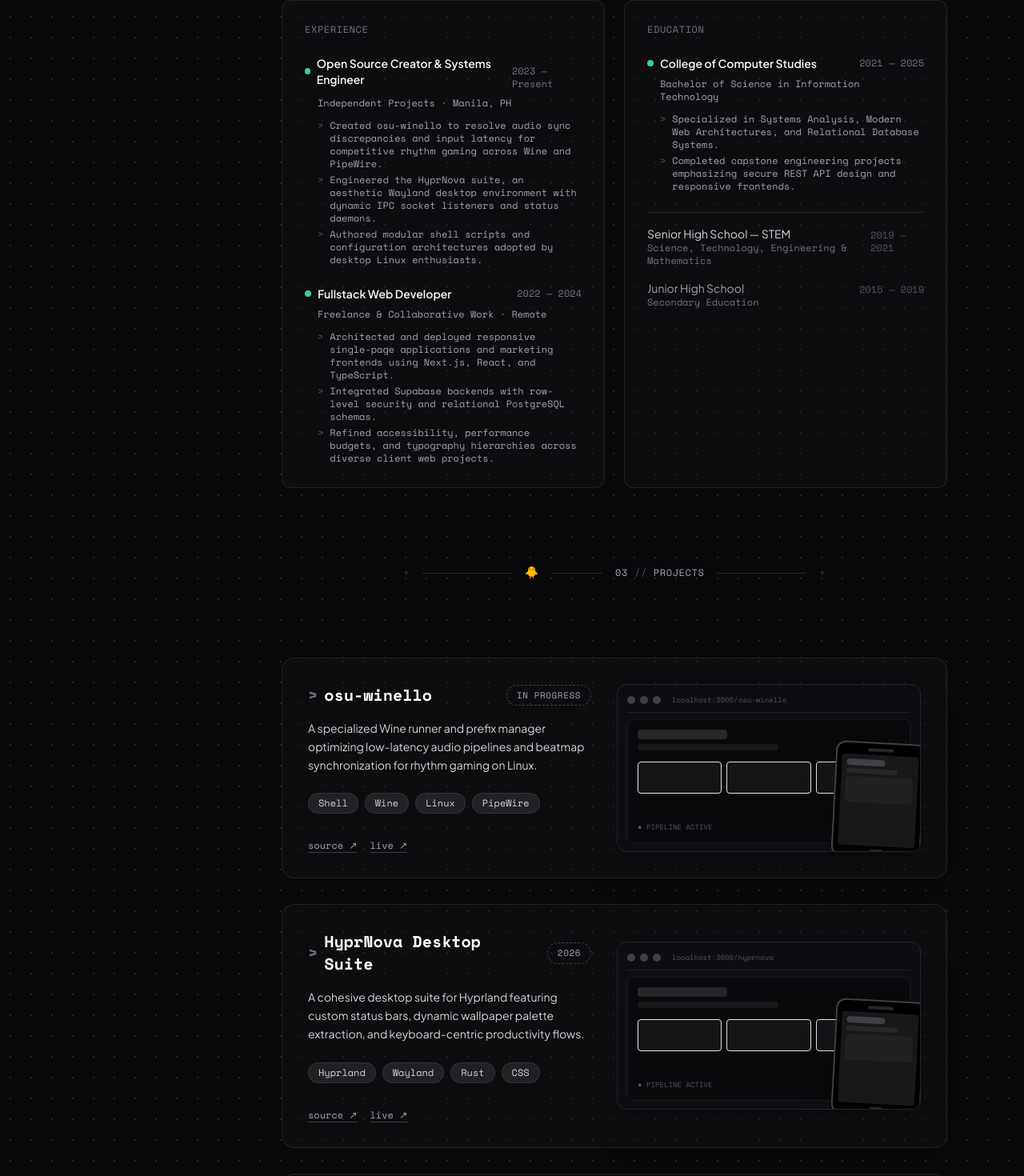
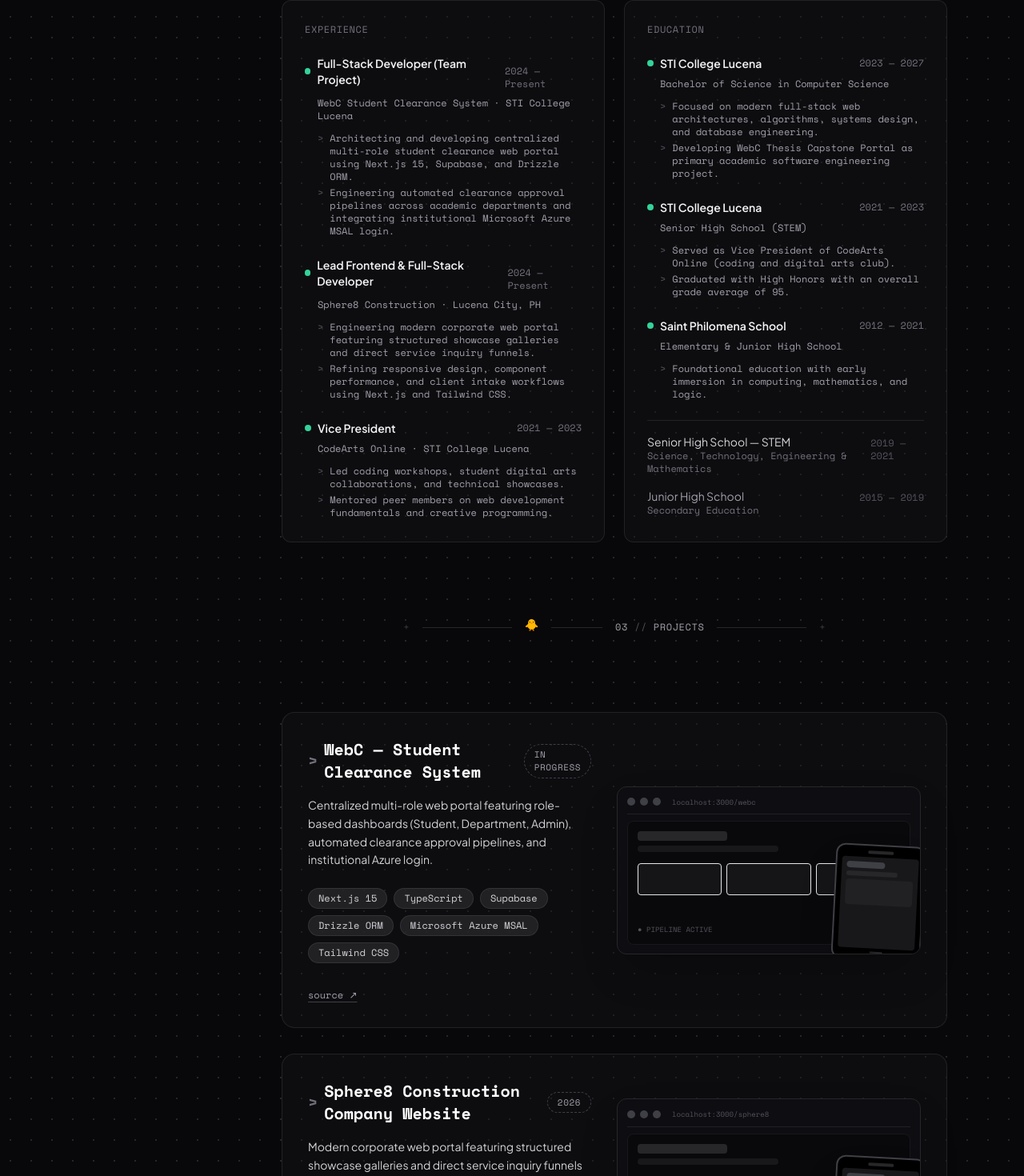
Before and after one commit to TwilightDust12/portfolio, a Next.js app: page / in a window 1280 px wide. Shown: the part 876-2346 px from the top of the page at 80% size. Built offline with nearby package versions, Linux system fonts and the light colour scheme.

Commit message:
feat: update portfolio data engine with verified stack and thesis details

```diff
--- a/src/data/portfolio.ts
+++ b/src/data/portfolio.ts
@@ -2,16 +2,16 @@
 
 export const portfolioData: PortfolioConfig = {
   personal: {
-    name: "Twilight",
-    title: "Software Engineer & Systems Tinkerer",
-    tagline: "Building responsive web systems, tailored Linux desktop suites, and low-latency audio tooling with clean editorial discipline.",
+    name: "Jose Raphael Jaro",
+    title: "Aspiring Full-Stack Developer",
+    tagline: "Doing things, little by little. Building responsive web systems, intuitive user interfaces, and clean code at the intersection of modern full-stack development, Wayland Linux environments, and expressive personal aesthetics.",
     bioParagraphs: [
-      "I am a software engineer focused on building clean, high-performance web applications and exploring the Linux desktop ecosystem. My work pairs deep technical care with a strong respect for layout, typography, and tactile interface craft.",
-      "Beyond modern web stacks, I spend substantial time configuring Wayland window managers, writing automation tools in Shell and Rust, and optimizing audio pipelines for rhythm games on Linux."
+      "Doing things, little by little. Building responsive web systems, intuitive user interfaces, and clean code at the intersection of modern full-stack development, Wayland Linux environments, and expressive personal aesthetics.",
+      "Actively seeking an On-the-Job Training (OJT) / internship role to contribute full-stack capabilities in a production software team."
     ],
-    location: "Manila, PH / Remote",
+    location: "Lucena City, Quezon Province, Philippines",
     email: "jyrum12@gmail.com",
-    availability: "Available for select projects & full-time engineering roles",
+    availability: "Seeking OJT / Internship Opportunities",
   },
 
   socials: [
@@ -24,207 +24,309 @@
     {
       platform: "linkedin",
       label: "LinkedIn",
-      url: "https://linkedin.com",
-      username: "Twilight"
+      url: "https://www.linkedin.com/in/jose-raphael-jaro-822b2b251/",
+      username: "Jose Raphael Jaro"
+    },
+    {
+      platform: "facebook",
+      label: "Facebook",
+      url: "https://www.facebook.com/Jyrum.JaroLuckyStar/",
+      username: "Jyrum Jaro"
     },
     {
       platform: "instagram",
       label: "Instagram",
-      url: "https://instagram.com",
-      username: "@twilight"
+      url: "https://www.instagram.com/jy.twi/",
+      username: "@jy.twi"
     },
     {
-      platform: "facebook",
-      label: "Facebook",
-      url: "https://facebook.com",
-      username: "Twilight"
+      platform: "discord",
+      label: "Discord",
+      url: "https://discord.com",
+      username: "twilightdust"
     }
   ],
 
   experience: [
     {
-      id: "exp-1",
-      role: "Open Source Creator & Systems Engineer",
-      company: "Independent Projects",
-      period: "2023 — Present",
-      location: "Manila, PH",
+      id: "exp-thesis",
+      role: "Full-Stack Developer (Team Project)",
+      company: "WebC Student Clearance System",
+      period: "2024 — Present",
+      location: "STI College Lucena",
       description: [
-        "Created osu-winello to resolve audio sync discrepancies and input latency for competitive rhythm gaming across Wine and PipeWire.",
-        "Engineered the HyprNova suite, an aesthetic Wayland desktop environment with dynamic IPC socket listeners and status daemons.",
-        "Authored modular shell scripts and configuration architectures adopted by desktop Linux enthusiasts."
+        "Architecting and developing centralized multi-role student clearance web portal using Next.js 15, Supabase, and Drizzle ORM.",
+        "Engineering automated clearance approval pipelines across academic departments and integrating institutional Microsoft Azure MSAL login."
       ],
-      technologies: ["Linux", "Bash", "Rust", "Wayland", "PipeWire", "Git"]
+      technologies: ["Next.js 15", "TypeScript", "Supabase", "Drizzle ORM", "Microsoft Azure MSAL", "Tailwind CSS"]
     },
     {
-      id: "exp-2",
-      role: "Fullstack Web Developer",
-      company: "Freelance & Collaborative Work",
-      period: "2022 — 2024",
-      location: "Remote",
+      id: "exp-sphere8",
+      role: "Lead Frontend & Full-Stack Developer",
+      company: "Sphere8 Construction",
+      period: "2024 — Present",
+      location: "Lucena City, PH",
       description: [
-        "Architected and deployed responsive single-page applications and marketing frontends using Next.js, React, and TypeScript.",
-        "Integrated Supabase backends with row-level security and relational PostgreSQL schemas.",
-        "Refined accessibility, performance budgets, and typography hierarchies across diverse client web projects."
+        "Engineering modern corporate web portal featuring structured showcase galleries and direct service inquiry funnels.",
+        "Refining responsive design, component performance, and client intake workflows using Next.js and Tailwind CSS."
       ],
-      technologies: ["Next.js", "React", "TypeScript", "Tailwind CSS", "Supabase", "PostgreSQL"]
+      technologies: ["Next.js", "React", "Tailwind CSS", "TypeScript"]
+    },
+    {
+      id: "exp-codearts",
+      role: "Vice President",
+      company: "CodeArts Online",
+      period: "2021 — 2023",
+      location: "STI College Lucena",
+      description: [
+        "Led coding workshops, student digital arts collaborations, and technical showcases.",
+        "Mentored peer members on web development fundamentals and creative programming."
+      ],
+      technologies: ["Web Development", "Leadership", "Creative Technology"]
     }
   ],
 
   education: [
     {
-      id: "edu-1",
-      degree: "Bachelor of Science in Information Technology",
-      institution: "College of Computer Studies",
-      period: "2021 — 2025",
-      location: "Philippines",
-      honors: "Dean's Honor List",
+      id: "edu-cs",
+      degree: "Bachelor of Science in Computer Science",
+      institution: "STI College Lucena",
+      period: "2023 — 2027",
+      location: "Lucena City, Philippines",
       details: [
-        "Specialized in Systems Analysis, Modern Web Architectures, and Relational Database Systems.",
-        "Completed capstone engineering projects emphasizing secure REST API design and responsive frontends."
+        "Focused on modern full-stack web architectures, algorithms, systems design, and database engineering.",
+        "Developing WebC Thesis Capstone Portal as primary academic software engineering project."
+      ]
+    },
+    {
+      id: "edu-shs",
+      degree: "Senior High School (STEM)",
+      institution: "STI College Lucena",
+      period: "2021 — 2023",
+      location: "Lucena City, Philippines",
+      honors: "Graduated with High Honors (95 average)",
+      details: [
+        "Served as Vice President of CodeArts Online (coding and digital arts club).",
+        "Graduated with High Honors with an overall grade average of 95."
+      ]
+    },
+    {
+      id: "edu-sps",
+      degree: "Elementary & Junior High School",
+      institution: "Saint Philomena School",
+      period: "2012 — 2021",
+      location: "Lucena City, Philippines",
+      details: [
+        "Foundational education with early immersion in computing, mathematics, and logic."
       ]
     }
   ],
 
   projects: [
     {
-      id: "osu-winello",
-      title: "osu-winello",
-      subtitle: "Linux & Wine Runner Suite",
-      tags: ["Shell", "Wine", "Linux", "PipeWire"],
+      id: "webc",
+      title: "WebC — Student Clearance System",
+      subtitle: "Thesis Capstone Portal",
+      isTeamProject: true,
+      role: "Full-Stack Developer (Team Project)",
+      problem: "Manual, paper-reliant academic clearance workflows cause bottlenecks, delayed graduation filings, and lost records between college departments.",
+      stack: ["Next.js 15", "TypeScript", "Supabase", "Drizzle ORM", "Microsoft Azure MSAL", "Tailwind CSS"],
+      outcome: "Centralized multi-role web portal featuring role-based dashboards (Student, Department, Admin), automated clearance approval pipelines, and institutional Azure login.",
+      description: "Centralized multi-role web portal featuring role-based dashboards (Student, Department, Admin), automated clearance approval pipelines, and institutional Azure login.",
+      longDescription: "Manual, paper-reliant academic clearance workflows cause bottlenecks, delayed graduation filings, and lost records between college departments. WebC provides a centralized multi-role web portal featuring role-based dashboards (Student, Department, Admin), automated clearance approval pipelines, and institutional Azure login.",
+      tags: ["Next.js 15", "TypeScript", "Supabase", "Drizzle ORM", "Microsoft Azure MSAL", "Tailwind CSS"],
       featured: true,
-      description: "A specialized Wine runner and prefix manager optimizing low-latency audio pipelines and beatmap synchronization for rhythm gaming on Linux.",
-      longDescription: "Built to overcome audio crackling and micro-stutters on modern Wayland desktop sessions. Automates Wine staging prefixes, PipeWire buffer configurations, and seamless beatmap storage mounting.",
+      githubUrl: "https://github.com/sudosetnametoAsh/next-webc",
       highlights: [
-        "Low-latency audio tuning with PipeWire buffer management",
-        "Automated Wine prefix configuration and DLL overrides",
-        "Symlink management for seamless song library migration"
-      ],
-      githubUrl: "https://github.com/TwilightDust12/osu-winello",
-      demoUrl: "https://github.com/TwilightDust12/osu-winello"
+        "Role-based dashboards tailored for Students, Academic Departments, and Administrators",
+        "Automated clearance approval pipelines with real-time verification and record keeping",
+        "Institutional single sign-on integration via Microsoft Azure MSAL"
+      ]
     },
     {
-      id: "hyprnova",
-      title: "HyprNova Desktop Suite",
-      subtitle: "Minimalist Wayland Environment",
-      tags: ["Hyprland", "Wayland", "Rust", "CSS"],
+      id: "sphere8",
+      title: "Sphere8 Construction Company Website",
+      subtitle: "Commercial Client Portal",
+      isTeamProject: false,
+      role: "Lead Frontend & Full-Stack Developer",
+      problem: "Traditional construction contracting suffers from friction in client intake and fragmented offline project portfolios.",
+      stack: ["Next.js", "React", "Tailwind CSS", "TypeScript"],
+      outcome: "Modern corporate web portal featuring structured showcase galleries and direct service inquiry funnels (In Active Development).",
+      description: "Modern corporate web portal featuring structured showcase galleries and direct service inquiry funnels (In Active Development).",
+      longDescription: "Traditional construction contracting suffers from friction in client intake and fragmented offline project portfolios. Developed a modern corporate web portal featuring structured showcase galleries and direct service inquiry funnels (In Active Development).",
+      tags: ["Next.js", "React", "Tailwind CSS", "TypeScript"],
       featured: true,
-      description: "A cohesive desktop suite for Hyprland featuring custom status bars, dynamic wallpaper palette extraction, and keyboard-centric productivity flows.",
-      longDescription: "HyprNova focuses on visual restraint, rapid keyboard navigation, and lightweight resource utilization. Designed with custom IPC listeners, rofi application pickers, and minimal CPU overhead.",
       highlights: [
-        "Dynamic palette synchronization across terminal and UI",
-        "Custom status bar layouts with hardware monitoring",
-        "Sub-1% idle CPU consumption on modern systems"
-      ],
-      githubUrl: "https://github.com/TwilightDust12",
-      demoUrl: "https://github.com/TwilightDust12"
+        "Structured portfolio showcase galleries highlighting ongoing and completed construction contracts",
+        "Interactive intake and inquiry funnels reducing client onboard friction",
+        "High-performance responsive architecture built with Next.js and Tailwind CSS"
+      ]
     },
     {
-      id: "lily-chou-chou-portfolio",
-      title: "The Ether / Lily Archive",
-      subtitle: "Cinematic Web Experience",
-      tags: ["Next.js", "Web Audio", "Tailwind CSS", "Typography"],
+      id: "lily-chou-chou",
+      title: "All About Lily Chou-Chou Themed Portfolio",
+      subtitle: "Creative Ambient Sound Archive",
+      isTeamProject: false,
+      role: "Creator & Designer",
+      problem: "Conventional portfolios lack sensory identity and emotional depth.",
+      stack: ["Next.js", "Tailwind CSS", "Web Audio API", "TypeScript"],
+      outcome: "Atmospheric web archive integrating real-time Web Audio API ambient sound synthesis, filmic scanlines, and retro typography.",
+      description: "Atmospheric web archive integrating real-time Web Audio API ambient sound synthesis, filmic scanlines, and retro typography.",
+      longDescription: "Conventional portfolios lack sensory identity and emotional depth. Engineered an atmospheric web archive integrating real-time Web Audio API ambient sound synthesis, filmic scanlines, and retro typography inspired by Shunji Iwai's film.",
+      tags: ["Next.js", "Tailwind CSS", "Web Audio API", "TypeScript"],
       featured: true,
-      description: "A creative web archive inspired by Shunji Iwai's All About Lily Chou-Chou, pairing 35mm optical grain with interactive Web Audio sound design.",
-      longDescription: "An exploration of early internet nostalgia and film cinematography. Incorporates interactive synthesized soundscapes, custom typeface pairings, and balanced editorial columns.",
+      githubUrl: "https://github.com/TwilightDust12/lily-chou-chou-themed-portfolio",
+      demoUrl: "https://twilightdust12.github.io/lily-chou-chou-themed-portfolio/",
+      artAttribution: "Inspired by Shunji Iwai's film All About Lily Chou-Chou (2001)",
       highlights: [
-        "Web Audio API ambient sound generator",
-        "Optical lens vignette and custom grain shaders",
-        "Responsive editorial typography and zero layout shift"
-      ],
-      githubUrl: "https://github.com/TwilightDust12/lily-chou-chou-themed-portfolio",
-      demoUrl: "https://twilightdust12.github.io/lily-chou-chou-themed-portfolio/"
+        "Real-time Web Audio API ambient sound synthesis and interactive soundscape player",
+        "Custom CRT scanlines, optical vignette shader effects, and retro typography",
+        "Fluid responsive design with zero layout shift"
+      ]
     },
     {
-      id: "accela-wired-cli",
-      title: "Accela CLI Notes",
-      subtitle: "Terminal Scratchpad & Vault",
-      tags: ["Rust", "CLI", "TUI", "Linux"],
-      featured: false,
-      description: "A fast terminal scratchpad for snippets, notes, and workspace bookmarks with fuzzy finding and local file storage.",
-      longDescription: "Engineered in Rust for instantaneous startup under 10 milliseconds. Provides keyboard-only workflows, tagging, and direct markdown export.",
+      id: "wayland-rice",
+      title: "Wayland Rice & Dotfiles",
+      subtitle: "Dynamic CachyOS Environment",
+      isTeamProject: false,
+      role: "Maintainer & Ricer",
+      problem: "Default desktop environments lack workflow efficiency and cohesive visual customization.",
+      stack: ["CachyOS", "Hyprland", "Waybar", "Pywal", "Bash", "PipeWire"],
+      outcome: "Automated Wayland rice environment with dynamic wallpaper-extracted color palettes, custom IPC status bars, and low-latency audio daemons.",
+      description: "Automated Wayland rice environment with dynamic wallpaper-extracted color palettes, custom IPC status bars, and low-latency audio daemons.",
+      longDescription: "Default desktop environments lack workflow efficiency and cohesive visual customization. Engineered an automated Wayland rice environment with dynamic wallpaper-extracted color palettes, custom IPC status bars, and low-latency audio daemons on CachyOS.",
+      tags: ["CachyOS", "Hyprland", "Waybar", "Pywal", "Bash", "PipeWire"],
+      featured: true,
+      githubUrl: "https://github.com/TwilightDust12",
       highlights: [
-        "Instant startup under 10ms with zero runtime overhead",
-        "Fuzzy search across local markdown vaults",
-        "Vim-inspired navigation bindings"
-      ],
-      githubUrl: "https://github.com/TwilightDust12",
-      demoUrl: "https://github.com/TwilightDust12"
+        "Dynamic palette extraction across Waybar, Alacritty/Kitty, and system UI via Pywal",
+        "Custom Waybar modules with dynamic IPC socket listeners and hardware telemetry",
+        "Low-latency PipeWire audio daemon routing and custom system scripts"
+      ]
     }
   ],
 
   skills: [
     {
-      category: "Languages & Core",
-      description: "Core programming languages and foundational web technologies.",
+      category: "Frontend",
+      description: "Modern component-driven web architectures, typing systems, and utility styling.",
       skills: [
+        { name: "Next.js", level: "Advanced" },
+        { name: "React", level: "Advanced" },
         { name: "TypeScript", level: "Advanced" },
-        { name: "JavaScript (ESNext)", level: "Advanced" },
-        { name: "Rust", level: "Proficient" },
-        { name: "Python", level: "Proficient" },
-        { name: "Bash / Shell", level: "Advanced" },
-        { name: "HTML5 & CSS3", level: "Advanced" }
+        { name: "Tailwind CSS", level: "Advanced" },
+        { name: "Vite", level: "Proficient" },
+        { name: "Bootstrap", level: "Proficient" }
       ]
     },
     {
-      category: "Frontend Architecture",
-      description: "Modern component-driven frameworks and UI engineering.",
+      category: "Backend & Data",
+      description: "Runtime environments, relational persistence, ORM tooling, and enterprise frameworks.",
       skills: [
-        { name: "Next.js (App Router)", level: "Advanced" },
-        { name: "React 19", level: "Advanced" },
-        { name: "Tailwind CSS", level: "Advanced" },
-        { name: "Framer Motion", level: "Proficient" },
-        { name: "Responsive Layouts", level: "Advanced" },
-        { name: "Web Audio API", level: "Familiar" }
+        { name: "Node.js", level: "Proficient" },
+        { name: "Supabase", level: "Proficient" },
+        { name: "Drizzle ORM", level: "Proficient" },
+        { name: "SQL Server", level: "Proficient" },
+        { name: "ASP.NET (Web Forms & MVC)", level: "Familiar" }
       ]
     },
     {
-      category: "Backend & Systems",
-      description: "Data persistence, cloud services, and runtime platforms.",
+      category: "DevOps & QA",
+      description: "Containerization, automated CI/CD pipelines, end-to-end testing, and version control.",
       skills: [
-        { name: "Node.js", level: "Proficient" },
-        { name: "Supabase", level: "Proficient" },
-        { name: "PostgreSQL", level: "Proficient" },
-        { name: "RESTful APIs", level: "Advanced" },
-        { name: "Git & Version Control", level: "Advanced" }
+        { name: "Docker", level: "Proficient" },
+        { name: "GitHub Actions", level: "Proficient" },
+        { name: "Playwright", level: "Proficient" },
+        { name: "Git & GitHub", level: "Advanced" }
       ]
     },
     {
-      category: "Linux & Desktop",
-      description: "Operating system tailoring, window managers, and tooling.",
+      category: "Mobile & Game Dev",
+      description: "Native Android application engineering and interactive game development.",
       skills: [
-        { name: "Linux (Arch / Debian)", level: "Advanced" },
-        { name: "Hyprland & Wayland", level: "Advanced" },
-        { name: "Wine & Proton Staging", level: "Advanced" },
-        { name: "PipeWire Audio", level: "Proficient" },
-        { name: "Docker", level: "Familiar" }
+        { name: "Android (Kotlin, Jetpack Compose, Room, MVVM)", level: "Proficient" },
+        { name: "Unity (C#)", level: "Familiar" }
+      ]
+    },
+    {
+      category: "Tools & Linux",
+      description: "Arch-based desktop distributions, Wayland compositors, IPC status bars, and shell automation.",
+      skills: [
+        { name: "CachyOS", level: "Advanced" },
+        { name: "Hyprland", level: "Advanced" },
+        { name: "Waybar", level: "Advanced" },
+        { name: "Bash", level: "Advanced" },
+        { name: "Linux Administration", level: "Proficient" }
       ]
     }
   ],
 
-  certifications: [
+  certifications: [],
+
+  riceSpec: {
+    os: "CachyOS",
+    kernel: "Arch Linux optimized kernel",
+    wm: "Hyprland (Dynamic tiling Wayland compositor)",
+    bar: "Waybar (Dynamic Pywal theming)",
+    terminals: ["Alacritty", "Kitty (GPU-accelerated)"],
+    shell: ["Zsh", "Bash"],
+    launchers: ["Rofi (Wayland fork)", "Wofi"],
+    daemonsAndTools: ["Hyprlock", "Hypridle", "Mako", "Fastfetch", "Waypaper", "Cava", "Spicetify"],
+    audioTuning: "PipeWire low-latency configuration"
+  },
+
+  animeInterests: {
+    description: "Avid anime watcher and reviewer with a deep appreciation for slice-of-life and rom-com narratives.",
+    favorites: ["Bocchi the Rock!", "Chainsaw Man", "Jujutsu Kaisen", "Neon Genesis Evangelion"],
+    genres: ["Slice of Life", "Romantic Comedy", "Psychological Thriller", "Supernatural / Action"]
+  },
+
+  gamingInterests: {
+    description: "Lifelong gaming enthusiast balanced between high-focus competitive shooters and immersive single-player adventures.",
+    genres: ["Competitive Tactical Shooters", "Immersive Single-Player Adventures", "Rhythm Games"],
+    favorites: ["Tactical Shooters", "Story-driven RPGs", "Rhythm Games"]
+  },
+
+  artworkAttributions: [
     {
-      id: "meta-frontend",
-      title: "Meta Front-End Developer Professional Certificate",
-      issuer: "Meta / Coursera",
-      issueDate: "2024",
-      credentialId: "META-FE-9921",
-      credentialUrl: "https://coursera.org"
+      asset: "bocchifunni.jpg",
+      character: "Hitori Gotoh (Bocchi)",
+      source: "Bocchi the Rock!",
+      studio: "CloverWorks",
+      copyrightNotice: "© Aki Hamaji / Houbunsha, Aniplex, CloverWorks",
+      context: "Interactive mascot sticker with hover dialogue"
     },
     {
-      id: "aws-cloud-practitioner",
-      title: "AWS Certified Cloud Practitioner",
-      issuer: "Amazon Web Services",
-      issueDate: "2024",
-      credentialId: "AWS-CCP-4810",
-      credentialUrl: "https://aws.amazon.com"
+      asset: "reze.jpg",
+      character: "Reze (Bomb Girl)",
+      source: "Chainsaw Man",
+      studio: "MAPPA",
+      copyrightNotice: "© Tatsuki Fujimoto / Shueisha, MAPPA",
+      context: "Visual accent and anime culture interest showcase"
     },
     {
-      id: "linux-sysadmin",
-      title: "Linux Systems Administration & Scripting",
-      issuer: "Linux Professional Institute",
-      issueDate: "2023",
-      credentialId: "LPI-SYS-1029",
-      credentialUrl: "https://lpi.org"
+      asset: "rika.png",
+      character: "Rika Orimoto",
+      source: "Jujutsu Kaisen 0",
+      studio: "MAPPA",
+      copyrightNotice: "© Gege Akutami / Shueisha, JUJUTSU KAISEN Project, MAPPA",
+      context: "Visual accent and anime culture interest showcase"
+    },
+    {
+      asset: "evangelion.jpg",
+      character: "Rei Ayanami / Evangelion Unit-01",
+      source: "Neon Genesis Evangelion",
+      studio: "Studio Khara / Gainax",
+      copyrightNotice: "© khara / Gainax",
+      context: "Aesthetic inspiration for Swiss-Japanese typography and HUD framing"
+    },
+    {
+      asset: "gojo.jpg",
+      character: "Satoru Gojo",
+      source: "Jujutsu Kaisen",
+      studio: "MAPPA",
+      copyrightNotice: "© Gege Akutami / Shueisha, MAPPA",
+      context: "Aesthetic inspiration for high-contrast neon accents and typography"
     }
   ]
 };
```
Also changed, not shown: src/types/portfolio.ts (+46 -3 lines).
